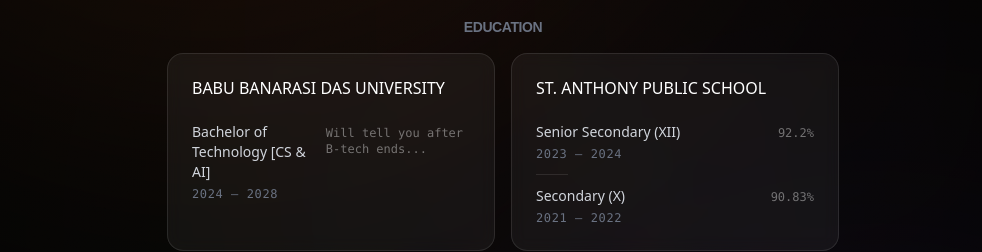
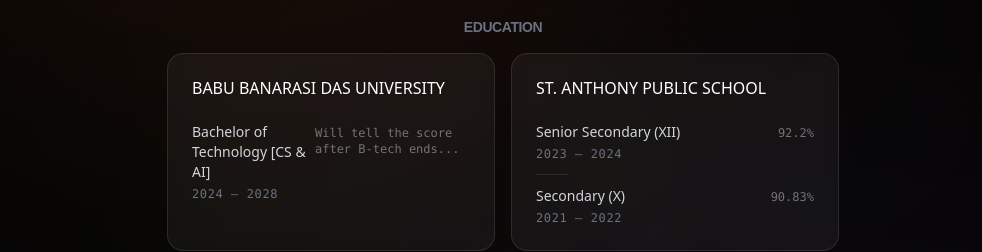
Before and after one commit to rana41-hub/Portfolio, a Next.js app: page / in a window 1280 px wide. Shown: the part 4540-4792 px from the top of the page, without its empty margins (137-1119 px from the left). Built offline with nearby package versions, Linux system fonts and the light colour scheme; a web font is replaced by a local one.

Commit message:
add About component with proximity-based motion text and certificate gallery

```diff
--- a/src/components/About.tsx
+++ b/src/components/About.tsx
@@ -84,7 +84,7 @@
         details: [
             {
                 degree: "Bachelor of Technology [CS & AI]",
-                score: "Will tell you after B-tech ends...",
+                score: "Will tell the score after B-tech ends...",
                 duration: "2024 — 2028"
             }
         ]
```
